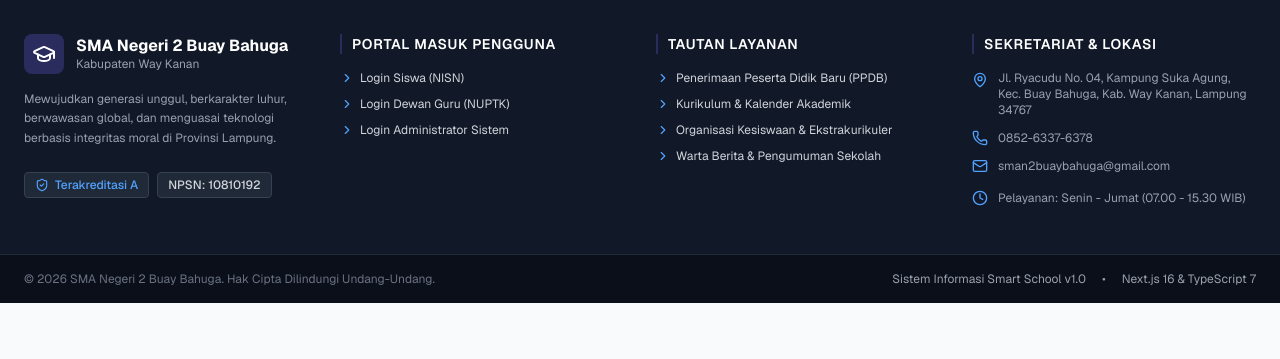
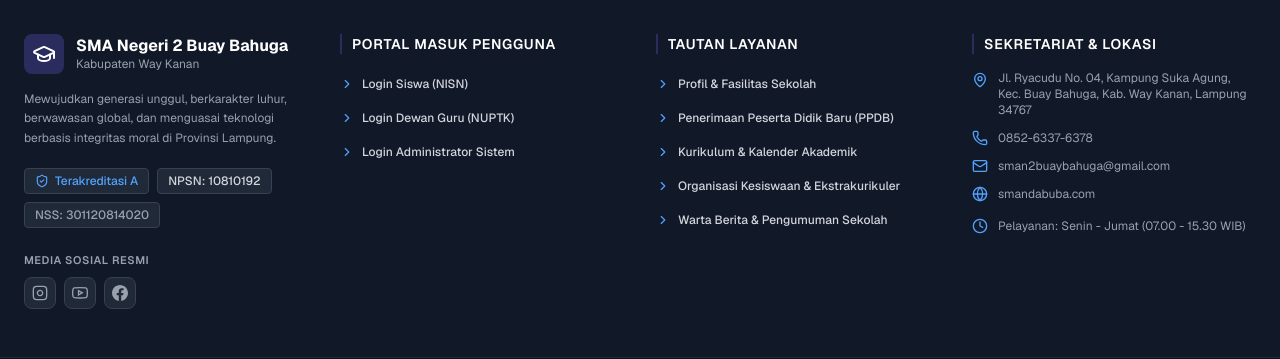
Before and after one commit to dharmamudita/smanegeri2buaybahuga, a Next.js app: page / in a window 1280 px wide. Shown: the part 3004-3363 px from the top of the page. Before the commit the page ends 3307 px from the top, so only its background shows below. Built offline with nearby package versions, Linux system fonts and the light colour scheme.

Commit message:
feat: lengkapi konten footer dan tambahkan animasi interaktif meluncur ke samping saat kursor hover

```diff
--- a/src/components/common/InstitutionalFooter.tsx
+++ b/src/components/common/InstitutionalFooter.tsx
@@ -7,6 +7,7 @@ import {
   ShieldCheck,
   ChevronRight,
   Clock,
+  Globe,
 } from "lucide-react";
 import { SCHOOL_INFO } from "@/lib/constants";
 
@@ -19,7 +20,7 @@ export default function InstitutionalFooter() {
           {/* Kolom 1: Profil & Identitas Institusi */}
           <div className="space-y-4">
             <div className="flex items-center gap-3">
-              <div className="w-10 h-10 rounded-lg bg-[#2A2C5E] flex items-center justify-center text-white">
+              <div className="w-10 h-10 rounded-lg bg-[#2A2C5E] flex items-center justify-center text-white shrink-0">
                 <GraduationCap className="w-6 h-6" />
               </div>
               <div>
@@ -34,7 +35,7 @@ export default function InstitutionalFooter() {
               dan menguasai teknologi berbasis integritas moral di Provinsi
               Lampung.
             </p>
-            <div className="flex items-center gap-2 pt-2">
+            <div className="flex flex-wrap items-center gap-2 pt-1">
               <span className="inline-flex items-center gap-1.5 px-2.5 py-1 rounded text-xs font-medium bg-[#1F2937] text-blue-400 border border-gray-700">
                 <ShieldCheck className="w-3.5 h-3.5" />
                 Terakreditasi {SCHOOL_INFO.akreditasi}
@@ -42,85 +43,177 @@ export default function InstitutionalFooter() {
               <span className="inline-flex items-center gap-1.5 px-2.5 py-1 rounded text-xs font-medium bg-[#1F2937] text-gray-300 border border-gray-700">
                 NPSN: {SCHOOL_INFO.npsn}
               </span>
+              <span className="inline-flex items-center gap-1.5 px-2.5 py-1 rounded text-xs font-medium bg-[#1F2937] text-gray-400 border border-gray-700">
+                NSS: {SCHOOL_INFO.nss}
+              </span>
+            </div>
+
+            {/* Media Sosial Resmi Sekolah */}
+            <div className="pt-2 space-y-2">
+              <div className="text-[11px] font-semibold uppercase tracking-wider text-gray-400">
+                Media Sosial Resmi
+              </div>
+              <div className="flex items-center gap-2">
+                <a
+                  href="https://instagram.com"
+                  target="_blank"
+                  rel="noopener noreferrer"
+                  className="w-8 h-8 rounded-lg bg-[#1F2937] border border-gray-700 hover:border-pink-500 hover:bg-pink-950/40 text-gray-400 hover:text-pink-400 flex items-center justify-center transition-all duration-200"
+                  aria-label="Instagram SMAN 2 Buay Bahuga"
+                  title="Instagram @sman2buaybahuga"
+                >
+                  <svg
+                    viewBox="0 0 24 24"
+                    className="w-4 h-4"
+                    fill="none"
+                    stroke="currentColor"
+                    strokeWidth="2"
+                  >
+                    <rect x="2" y="2" width="20" height="20" rx="5" ry="5" />
+                    <path d="M16 11.37A4 4 0 1 1 12.63 8 4 4 0 0 1 16 11.37z" />
+                    <line x1="17.5" y1="6.5" x2="17.51" y2="6.5" />
+                  </svg>
+                </a>
+                <a
+                  href="https://youtube.com"
+                  target="_blank"
+                  rel="noopener noreferrer"
+                  className="w-8 h-8 rounded-lg bg-[#1F2937] border border-gray-700 hover:border-red-500 hover:bg-red-950/40 text-gray-400 hover:text-red-400 flex items-center justify-center transition-all duration-200"
+                  aria-label="YouTube SMAN 2 Buay Bahuga"
+                  title="YouTube SMAN 2 Buay Bahuga"
+                >
+                  <svg
+                    viewBox="0 0 24 24"
+                    className="w-4 h-4"
+                    fill="none"
+                    stroke="currentColor"
+                    strokeWidth="2"
+                  >
+                    <path d="M22.54 6.42a2.78 2.78 0 0 0-1.94-2C18.88 4 12 4 12 4s-6.88 0-8.6.46a2.78 2.78 0 0 0-1.94 2A29 29 0 0 0 1 11.75a29 29 0 0 0 .46 5.33A2.78 2.78 0 0 0 3.4 19c1.72.46 8.6.46 8.6.46s6.88 0 8.6-.46a2.78 2.78 0 0 0 1.94-2 29 29 0 0 0 .46-5.25 29 29 0 0 0-.46-5.33z" />
+                    <polygon points="9.75 15.02 15.5 11.75 9.75 8.48 9.75 15.02" />
+                  </svg>
+                </a>
+                <a
+                  href="https://facebook.com"
+                  target="_blank"
+                  rel="noopener noreferrer"
+                  className="w-8 h-8 rounded-lg bg-[#1F2937] border border-gray-700 hover:border-blue-500 hover:bg-blue-950/40 text-gray-400 hover:text-blue-400 flex items-center justify-center transition-all duration-200"
+                  aria-label="Facebook SMAN 2 Buay Bahuga"
+                  title="Facebook SMAN 2 Buay Bahuga"
+                >
+                  <svg
+                    viewBox="0 0 24 24"
+                    className="w-4 h-4"
+                    fill="currentColor"
+                  >
+                    <path d="M24 12.073c0-6.627-5.373-12-12-12s-12 5.373-12 12c0 5.99 4.388 10.954 10.125 11.854v-8.385H7.078v-3.47h3.047V9.43c0-3.007 1.792-4.669 4.533-4.669 1.312 0 2.686.235 2.686.235v2.953H15.83c-1.491 0-1.956.925-1.956 1.874v2.25h3.328l-.532 3.47h-2.796v8.385C19.612 23.027 24 18.062 24 12.073z" />
+                  </svg>
+                </a>
+              </div>
             </div>
           </div>
 
-          {/* Kolom 2: Portal Masuk Pengguna (Gaya daftar bersih sama seperti Tautan Layanan) */}
+          {/* Kolom 2: Portal Masuk Pengguna (Animasi Meluncur ke Kanan Saat Kursor Diarahkan) */}
           <div>
             <h4 className="text-sm font-semibold uppercase tracking-wider text-white mb-4 border-l-2 border-[#2A2C5E] pl-2.5">
               Portal Masuk Pengguna
             </h4>
-            <ul className="space-y-2.5 text-xs">
+            <ul className="space-y-1.5 text-xs">
               <li>
                 <Link
                   href="/login?role=SISWA"
-                  className="flex items-center gap-1.5 hover:text-white transition-colors"
+                  className="group flex items-center gap-2 py-1.5 px-2 -mx-2 rounded-lg text-gray-300 hover:text-white hover:bg-white/[0.06] transition-all duration-200"
                 >
-                  <ChevronRight className="w-3.5 h-3.5 text-blue-400" />
-                  <span>Login Siswa (NISN)</span>
+                  <ChevronRight className="w-3.5 h-3.5 text-blue-400 group-hover:text-blue-300 transition-all duration-200 ease-out group-hover:translate-x-1.5 shrink-0" />
+                  <span className="transition-transform duration-200 ease-out group-hover:translate-x-1 font-medium">
+                    Login Siswa (NISN)
+                  </span>
                 </Link>
               </li>
               <li>
                 <Link
                   href="/login?role=GURU"
-                  className="flex items-center gap-1.5 hover:text-white transition-colors"
+                  className="group flex items-center gap-2 py-1.5 px-2 -mx-2 rounded-lg text-gray-300 hover:text-white hover:bg-white/[0.06] transition-all duration-200"
                 >
-                  <ChevronRight className="w-3.5 h-3.5 text-blue-400" />
-                  <span>Login Dewan Guru (NUPTK)</span>
+                  <ChevronRight className="w-3.5 h-3.5 text-blue-400 group-hover:text-blue-300 transition-all duration-200 ease-out group-hover:translate-x-1.5 shrink-0" />
+                  <span className="transition-transform duration-200 ease-out group-hover:translate-x-1 font-medium">
+                    Login Dewan Guru (NUPTK)
+                  </span>
                 </Link>
               </li>
               <li>
                 <Link
                   href="/login?role=ADMIN"
-                  className="flex items-center gap-1.5 hover:text-white transition-colors"
+                  className="group flex items-center gap-2 py-1.5 px-2 -mx-2 rounded-lg text-gray-300 hover:text-white hover:bg-white/[0.06] transition-all duration-200"
                 >
-                  <ChevronRight className="w-3.5 h-3.5 text-blue-400" />
-                  <span>Login Administrator Sistem</span>
+                  <ChevronRight className="w-3.5 h-3.5 text-blue-400 group-hover:text-blue-300 transition-all duration-200 ease-out group-hover:translate-x-1.5 shrink-0" />
+                  <span className="transition-transform duration-200 ease-out group-hover:translate-x-1 font-medium">
+                    Login Administrator Sistem
+                  </span>
                 </Link>
               </li>
             </ul>
           </div>
 
-          {/* Kolom 3: Tautan Layanan */}
+          {/* Kolom 3: Tautan Layanan (Animasi Meluncur ke Kanan Saat Kursor Diarahkan) */}
           <div>
             <h4 className="text-sm font-semibold uppercase tracking-wider text-white mb-4 border-l-2 border-[#2A2C5E] pl-2.5">
               Tautan Layanan
             </h4>
-            <ul className="space-y-2.5 text-xs">
+            <ul className="space-y-1.5 text-xs">
+              <li>
+                <Link
+                  href="/profil"
+                  className="group flex items-center gap-2 py-1.5 px-2 -mx-2 rounded-lg text-gray-300 hover:text-white hover:bg-white/[0.06] transition-all duration-200"
+                >
+                  <ChevronRight className="w-3.5 h-3.5 text-blue-400 group-hover:text-blue-300 transition-all duration-200 ease-out group-hover:translate-x-1.5 shrink-0" />
+                  <span className="transition-transform duration-200 ease-out group-hover:translate-x-1 font-medium">
+                    Profil & Fasilitas Sekolah
+                  </span>
+                </Link>
+              </li>
               <li>
                 <Link
                   href="/ppdb"
-                  className="flex items-center gap-1.5 hover:text-white transition-colors"
+                  className="group flex items-center gap-2 py-1.5 px-2 -mx-2 rounded-lg text-gray-300 hover:text-white hover:bg-white/[0.06] transition-all duration-200"
                 >
-                  <ChevronRight className="w-3.5 h-3.5 text-blue-400" />
-                  <span>Penerimaan Peserta Didik Baru (PPDB)</span>
+                  <ChevronRight className="w-3.5 h-3.5 text-blue-400 group-hover:text-blue-300 transition-all duration-200 ease-out group-hover:translate-x-1.5 shrink-0" />
+                  <span className="transition-transform duration-200 ease-out group-hover:translate-x-1 font-medium">
+                    Penerimaan Peserta Didik Baru (PPDB)
+                  </span>
                 </Link>
               </li>
               <li>
                 <Link
                   href="/akademik"
-                  className="flex items-center gap-1.5 hover:text-white transition-colors"
+                  className="group flex items-center gap-2 py-1.5 px-2 -mx-2 rounded-lg text-gray-300 hover:text-white hover:bg-white/[0.06] transition-all duration-200"
                 >
-                  <ChevronRight className="w-3.5 h-3.5 text-blue-400" />
-                  <span>Kurikulum & Kalender Akademik</span>
+                  <ChevronRight className="w-3.5 h-3.5 text-blue-400 group-hover:text-blue-300 transition-all duration-200 ease-out group-hover:translate-x-1.5 shrink-0" />
+                  <span className="transition-transform duration-200 ease-out group-hover:translate-x-1 font-medium">
+                    Kurikulum & Kalender Akademik
+                  </span>
                 </Link>
               </li>
               <li>
                 <Link
                   href="/kesiswaan"
-                  className="flex items-center gap-1.5 hover:text-white transition-colors"
+                  className="group flex items-center gap-2 py-1.5 px-2 -mx-2 rounded-lg text-gray-300 hover:text-white hover:bg-white/[0.06] transition-all duration-200"
                 >
-                  <ChevronRight className="w-3.5 h-3.5 text-blue-400" />
-                  <span>Organisasi Kesiswaan & Ekstrakurikuler</span>
+                  <ChevronRight className="w-3.5 h-3.5 text-blue-400 group-hover:text-blue-300 transition-all duration-200 ease-out group-hover:translate-x-1.5 shrink-0" />
+                  <span className="transition-transform duration-200 ease-out group-hover:translate-x-1 font-medium">
+                    Organisasi Kesiswaan & Ekstrakurikuler
+                  </span>
                 </Link>
               </li>
               <li>
                 <Link
                   href="/informasi"
-                  className="flex items-center gap-1.5 hover:text-white transition-colors"
+                  className="group flex items-center gap-2 py-1.5 px-2 -mx-2 rounded-lg text-gray-300 hover:text-white hover:bg-white/[0.06] transition-all duration-200"
                 >
-                  <ChevronRight className="w-3.5 h-3.5 text-blue-400" />
-                  <span>Warta Berita & Pengumuman Sekolah</span>
+                  <ChevronRight className="w-3.5 h-3.5 text-blue-400 group-hover:text-blue-300 transition-all duration-200 ease-out group-hover:translate-x-1.5 shrink-0" />
+                  <span className="transition-transform duration-200 ease-out group-hover:translate-x-1 font-medium">
+                    Warta Berita & Pengumuman Sekolah
+                  </span>
                 </Link>
               </li>
             </ul>
@@ -138,11 +231,32 @@ export default function InstitutionalFooter() {
               </li>
               <li className="flex items-center gap-2.5">
                 <Phone className="w-4 h-4 text-blue-400 shrink-0" />
-                <span>{SCHOOL_INFO.telepon}</span>
+                <a
+                  href={`tel:${SCHOOL_INFO.telepon}`}
+                  className="hover:text-white transition-colors"
+                >
+                  {SCHOOL_INFO.telepon}
+                </a>
               </li>
               <li className="flex items-center gap-2.5">
                 <Mail className="w-4 h-4 text-blue-400 shrink-0" />
-                <span>{SCHOOL_INFO.email}</span>
+                <a
+                  href={`mailto:${SCHOOL_INFO.email}`}
+                  className="hover:text-white transition-colors"
+                >
+                  {SCHOOL_INFO.email}
+                </a>
+              </li>
+              <li className="flex items-center gap-2.5">
+                <Globe className="w-4 h-4 text-blue-400 shrink-0" />
+                <a
+                  href={`https://${SCHOOL_INFO.website}`}
+                  target="_blank"
+                  rel="noopener noreferrer"
+                  className="hover:text-white transition-colors"
+                >
+                  {SCHOOL_INFO.website}
+                </a>
               </li>
               <li className="flex items-center gap-2.5 pt-1">
                 <Clock className="w-4 h-4 text-blue-400 shrink-0" />
```
